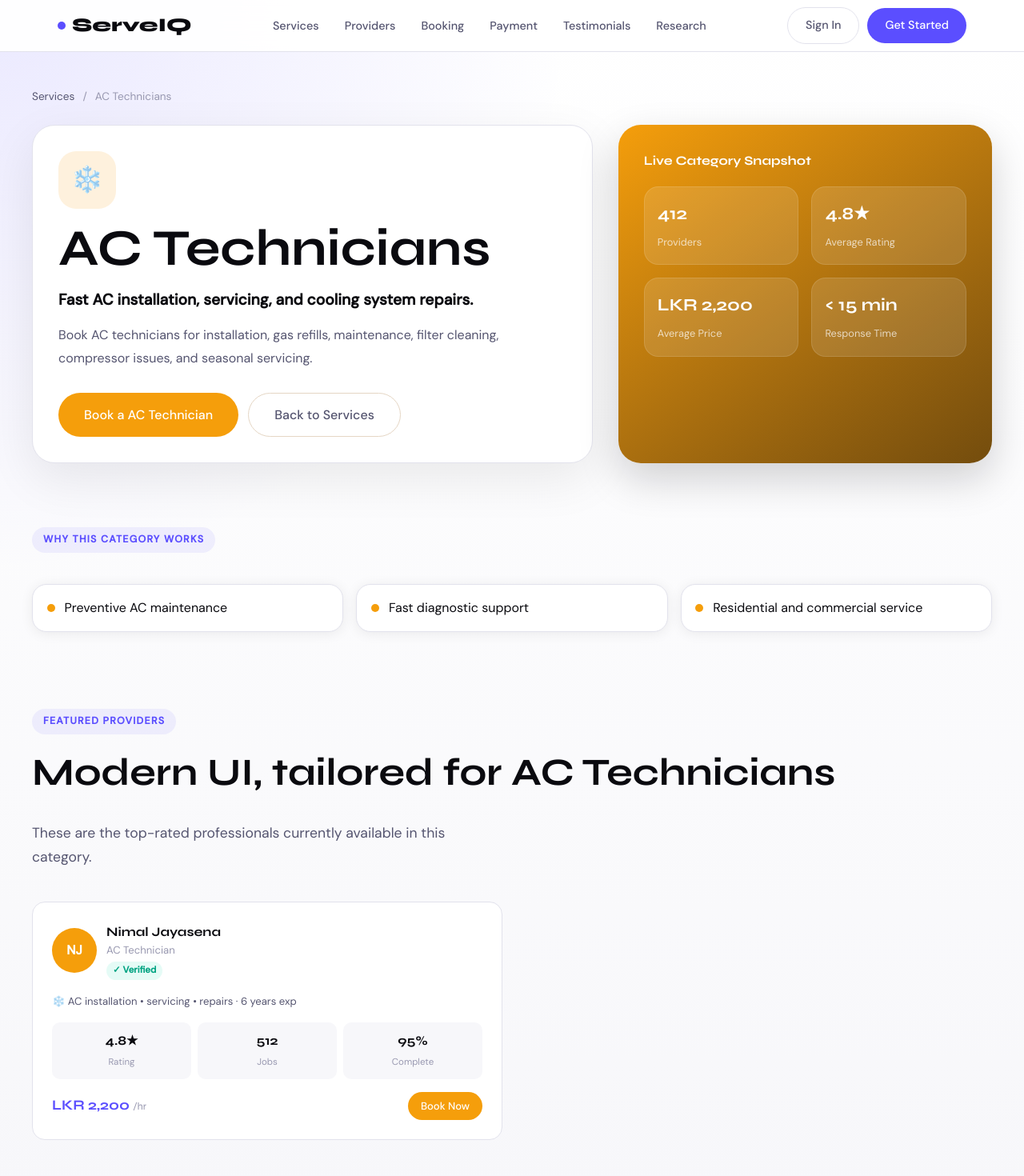
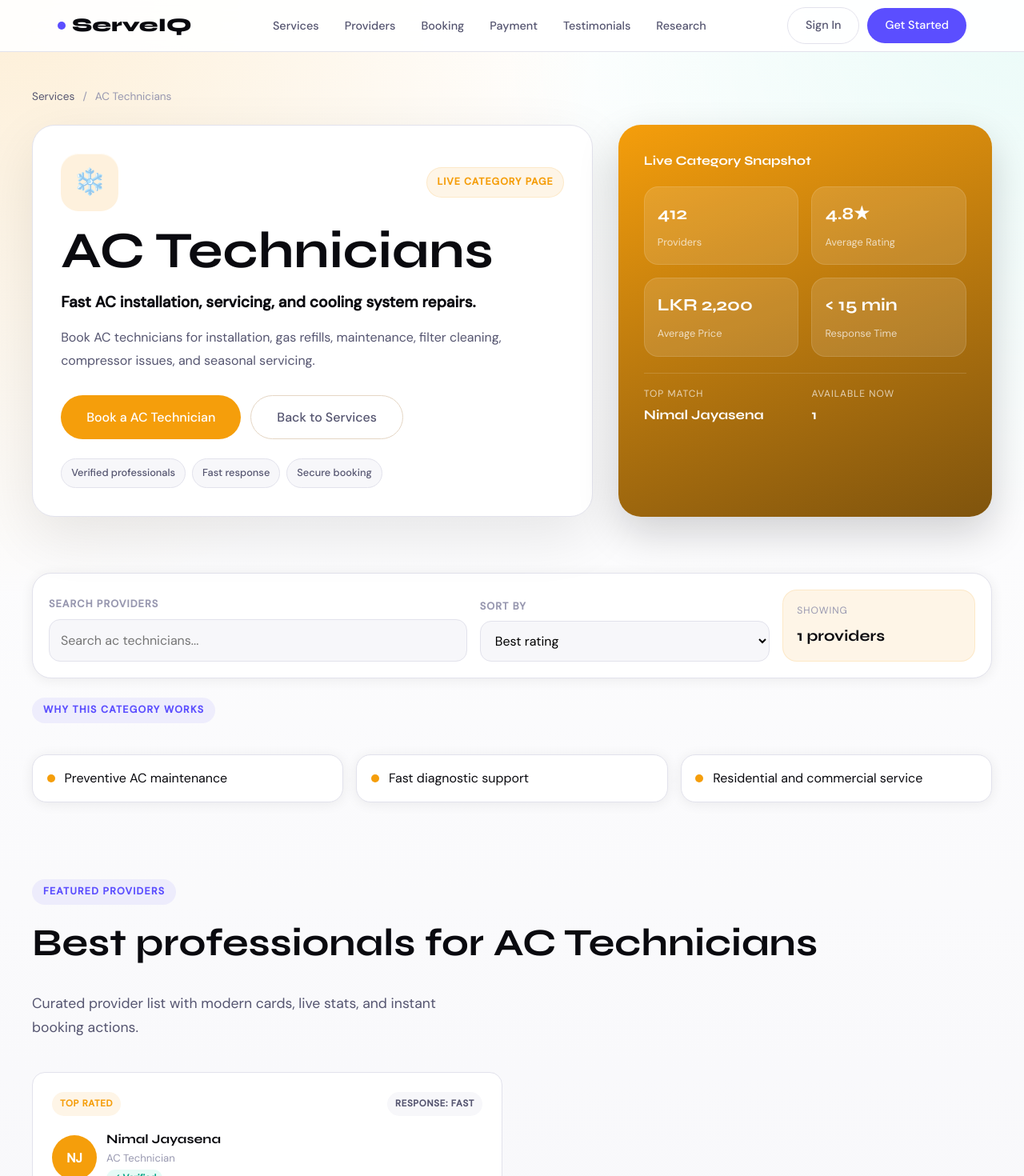
Before and after one commit to sasangihasadara/Smart-Service-Marketplace, a React (Vite) app in the folder frontend/: page /category/ac-technicians in a window 1280 px wide. Shown: the top 1470 px of the page at 80% size. Built offline with nearby package versions, Linux system fonts and the light colour scheme.

Commit message:
change the  categoryPage.jsx

```diff
--- a/frontend/src/pages/user/CategoryPage.jsx
+++ b/frontend/src/pages/user/CategoryPage.jsx
@@ -1,9 +1,15 @@
 import { Link, Navigate, useParams } from "react-router-dom";
-import { useMemo } from "react";
+import { useMemo, useState } from "react";
 import { serviceCategoryPages, topProviders } from "../../data/serveiqData";
+
+function singularize(name) {
+  return name.endsWith("s") ? name.slice(0, -1) : name;
+}
 
 export default function CategoryPage({ onOpenModal }) {
   const { slug } = useParams();
+  const [query, setQuery] = useState("");
+  const [sortBy, setSortBy] = useState("rating");
 
   const category = serviceCategoryPages.find((item) => item.slug === slug);
 
@@ -12,8 +18,30 @@ export default function CategoryPage({ onOpenModal }) {
       return [];
     }
 
-    return topProviders.filter((provider) => provider.category === category.name);
-  }, [category]);
+    const filtered = topProviders.filter(
+      (provider) =>
+        provider.category === category.name &&
+        `${provider.name} ${provider.title} ${provider.details}`.toLowerCase().includes(query.toLowerCase())
+    );
+
+    const sorted = [...filtered].sort((a, b) => {
+      if (sortBy === "rating") {
+        return parseFloat(b.rating) - parseFloat(a.rating);
+      }
+
+      if (sortBy === "price") {
+        return parseInt(a.price.replace(/[^0-9]/g, ""), 10) - parseInt(b.price.replace(/[^0-9]/g, ""), 10);
+      }
+
+      if (sortBy === "jobs") {
+        return parseInt(b.jobs.replace(/,/g, ""), 10) - parseInt(a.jobs.replace(/,/g, ""), 10);
+      }
+
+      return 0;
+    });
+
+    return sorted;
+  }, [category, query, sortBy]);
 
   if (!category) {
     return <Navigate to="/services" replace />;
@@ -31,18 +59,28 @@ export default function CategoryPage({ onOpenModal }) {
 
           <div className="category-hero-grid">
             <div className="category-hero-copy">
-              <div className="category-icon-badge">{category.icon}</div>
+              <div className="category-hero-top">
+                <div className="category-icon-badge">{category.icon}</div>
+                <div className="category-live-pill">Live category page</div>
+              </div>
+
               <h1 className="category-title">{category.name}</h1>
               <p className="category-headline">{category.headline}</p>
               <p className="category-description">{category.description}</p>
 
               <div className="category-hero-actions">
                 <button type="button" className="btn btn-primary btn-lg" onClick={() => onOpenModal("booking")}>
-                  Book a {category.name.slice(0, -1)}
+                  Book a {singularize(category.name)}
                 </button>
                 <Link to="/services" className="btn btn-ghost btn-lg">
                   Back to Services
                 </Link>
+              </div>
+
+              <div className="category-quick-tags">
+                <span>Verified professionals</span>
+                <span>Fast response</span>
+                <span>Secure booking</span>
               </div>
             </div>
 
@@ -66,6 +104,44 @@ export default function CategoryPage({ onOpenModal }) {
                   <span>Response Time</span>
                 </div>
               </div>
+              <div className="category-stats-footer">
+                <div>
+                  <span>Top Match</span>
+                  <strong>{providers[0]?.name || "—"}</strong>
+                </div>
+                <div>
+                  <span>Available Now</span>
+                  <strong>{providers.length}</strong>
+                </div>
+              </div>
+            </div>
+          </div>
+        </div>
+      </section>
+
+      <section className="category-search-panel">
+        <div className="container">
+          <div className="category-search-card">
+            <div className="category-search-field">
+              <label>Search providers</label>
+              <input
+                type="text"
+                value={query}
+                onChange={(event) => setQuery(event.target.value)}
+                placeholder={`Search ${category.name.toLowerCase()}...`}
+              />
+            </div>
+            <div className="category-search-field">
+              <label>Sort by</label>
+              <select value={sortBy} onChange={(event) => setSortBy(event.target.value)}>
+                <option value="rating">Best rating</option>
+                <option value="jobs">Most jobs</option>
+                <option value="price">Lowest price</option>
+              </select>
+            </div>
+            <div className="category-search-summary">
+              <span>Showing</span>
+              <strong>{providers.length} providers</strong>
             </div>
           </div>
         </div>
@@ -90,16 +166,20 @@ export default function CategoryPage({ onOpenModal }) {
           <div className="category-section-head">
             <div>
               <div className="section-label">Featured Providers</div>
-              <h2 className="section-title">Modern UI, tailored for {category.name}</h2>
+              <h2 className="section-title">Best professionals for {category.name}</h2>
             </div>
             <p className="section-sub">
-              These are the top-rated professionals currently available in this category.
+              Curated provider list with modern cards, live stats, and instant booking actions.
             </p>
           </div>
 
           <div className="providers-grid category-providers-grid">
             {providers.map((provider) => (
               <article className="provider-card provider-card--large" key={provider.name}>
+                <div className="provider-card-topline">
+                  <span className="provider-spotlight">Top rated</span>
+                  <span className="provider-response">Response: fast</span>
+                </div>
                 <div className="prov-header">
                   <div className="prov-avatar" style={{ background: provider.color }}>
                     {provider.initials}
@@ -111,10 +191,19 @@ export default function CategoryPage({ onOpenModal }) {
                   </div>
                 </div>
                 <div className="provider-details">{provider.details}</div>
-                <div className="prov-stats">
-                  <div className="prov-stat"><strong>{provider.rating}</strong><span>Rating</span></div>
-                  <div className="prov-stat"><strong>{provider.jobs}</strong><span>Jobs</span></div>
-                  <div className="prov-stat"><strong>{provider.complete}</strong><span>Complete</span></div>
+                <div className="provider-activity">
+                  <div>
+                    <strong>{provider.rating}</strong>
+                    <span>Rating</span>
+                  </div>
+                  <div>
+                    <strong>{provider.jobs}</strong>
+                    <span>Jobs</span>
+                  </div>
+                  <div>
+                    <strong>{provider.complete}</strong>
+                    <span>Complete</span>
+                  </div>
                 </div>
                 <div className="prov-footer">
                   <div className="prov-price">{provider.price} <span>{provider.unit}</span></div>
--- a/frontend/src/styles.css
+++ b/frontend/src/styles.css
@@ -973,12 +973,13 @@ section {
 .category-page {
   --category-accent: var(--accent);
   background:
-    radial-gradient(circle at top left, rgba(91, 78, 255, 0.12), transparent 36%),
+    radial-gradient(circle at top left, color-mix(in srgb, var(--category-accent) 16%, transparent), transparent 34%),
+    radial-gradient(circle at top right, rgba(0, 212, 170, 0.08), transparent 30%),
     linear-gradient(180deg, #ffffff 0%, #f7f7fa 100%);
 }
 
 .category-hero {
-  padding: 110px 2rem 80px;
+  padding: 110px 2rem 70px;
 }
 
 .category-breadcrumb {
@@ -1007,8 +1008,17 @@ section {
   background: white;
   border: 1px solid var(--border);
   border-radius: 28px;
-  padding: 2rem;
-  box-shadow: 0 20px 60px rgba(10, 10, 15, 0.08);
+  padding: 2.2rem;
+  box-shadow: 0 24px 70px rgba(10, 10, 15, 0.09);
+}
+
+.category-hero-top {
+  display: flex;
+  align-items: center;
+  justify-content: space-between;
+  gap: 12px;
+  margin-bottom: 1rem;
+  flex-wrap: wrap;
 }
 
 .category-icon-badge {
@@ -1019,8 +1029,20 @@ section {
   align-items: center;
   justify-content: center;
   font-size: 2rem;
-  margin-bottom: 1rem;
   background: color-mix(in srgb, var(--category-accent) 14%, white);
+  box-shadow: inset 0 1px 0 rgba(255, 255, 255, 0.65);
+}
+
+.category-live-pill {
+  background: color-mix(in srgb, var(--category-accent) 10%, white);
+  color: var(--category-accent);
+  border: 1px solid color-mix(in srgb, var(--category-accent) 14%, transparent);
+  border-radius: 999px;
+  padding: 8px 12px;
+  font-size: 0.78rem;
+  font-weight: 700;
+  text-transform: uppercase;
+  letter-spacing: 0.08em;
 }
 
 .category-title {
@@ -1050,11 +1072,28 @@ section {
   margin-top: 1.75rem;
 }
 
+.category-quick-tags {
+  display: flex;
+  gap: 8px;
+  flex-wrap: wrap;
+  margin-top: 1.5rem;
+}
+
+.category-quick-tags span {
+  background: var(--surface);
+  border: 1px solid var(--border);
+  color: var(--text2);
+  border-radius: 999px;
+  padding: 7px 12px;
+  font-size: 0.8rem;
+  font-weight: 500;
+}
+
 .category-stats-card {
   border-radius: 28px;
   padding: 2rem;
   color: white;
-  background: linear-gradient(145deg, var(--category-accent), color-mix(in srgb, var(--category-accent) 45%, #0a0a0f));
+  background: linear-gradient(160deg, var(--category-accent), color-mix(in srgb, var(--category-accent) 50%, #0a0a0f));
   box-shadow: 0 20px 50px rgba(10, 10, 15, 0.18);
 }
 
@@ -1087,6 +1126,93 @@ section {
 .category-stats-grid span {
   font-size: 0.8rem;
   color: rgba(255, 255, 255, 0.7);
+}
+
+.category-stats-footer {
+  margin-top: 1.25rem;
+  padding-top: 1rem;
+  border-top: 1px solid rgba(255, 255, 255, 0.15);
+  display: grid;
+  grid-template-columns: repeat(2, 1fr);
+  gap: 1rem;
+}
+
+.category-stats-footer span {
+  display: block;
+  font-size: 0.75rem;
+  color: rgba(255, 255, 255, 0.7);
+  margin-bottom: 4px;
+  text-transform: uppercase;
+  letter-spacing: 0.08em;
+}
+
+.category-stats-footer strong {
+  font-family: "Syne", sans-serif;
+  font-size: 1.05rem;
+}
+
+.category-search-panel {
+  padding: 0 2rem 24px;
+}
+
+.category-search-card {
+  display: grid;
+  grid-template-columns: 1.3fr 0.9fr 0.6fr;
+  gap: 1rem;
+  align-items: end;
+  background: white;
+  border: 1px solid var(--border);
+  border-radius: 24px;
+  padding: 1.25rem;
+  box-shadow: var(--card-shadow);
+}
+
+.category-search-field label {
+  display: block;
+  font-size: 0.8rem;
+  color: var(--text3);
+  margin-bottom: 8px;
+  text-transform: uppercase;
+  letter-spacing: 0.08em;
+  font-weight: 600;
+}
+
+.category-search-field input,
+.category-search-field select {
+  width: 100%;
+  border: 1px solid var(--border);
+  border-radius: 14px;
+  padding: 13px 14px;
+  background: var(--surface);
+  outline: none;
+}
+
+.category-search-field input:focus,
+.category-search-field select:focus {
+  border-color: var(--category-accent);
+  background: white;
+}
+
+.category-search-summary {
+  border-radius: 18px;
+  padding: 1rem 1.1rem;
+  background: color-mix(in srgb, var(--category-accent) 10%, white);
+  border: 1px solid color-mix(in srgb, var(--category-accent) 14%, transparent);
+}
+
+.category-search-summary span {
+  display: block;
+  font-size: 0.76rem;
+  text-transform: uppercase;
+  letter-spacing: 0.08em;
+  color: var(--text3);
+  margin-bottom: 6px;
+}
+
+.category-search-summary strong {
+  font-family: "Syne", sans-serif;
+  font-size: 1.2rem;
+  color: var(--text);
 }
 
 .category-benefits,
@@ -1136,6 +1262,65 @@ section {
 
 .provider-card--large {
   background: linear-gradient(180deg, #ffffff 0%, #fbfbff 100%);
+  border-radius: 24px;
+  overflow: hidden;
+  position: relative;
+}
+
+.provider-card-topline {
+  display: flex;
+  justify-content: space-between;
+  align-items: center;
+  margin-bottom: 1rem;
+  gap: 10px;
+}
+
+.provider-spotlight,
+.provider-response {
+  display: inline-flex;
+  align-items: center;
+  border-radius: 999px;
+  padding: 6px 10px;
+  font-size: 0.72rem;
+  font-weight: 700;
+  letter-spacing: 0.06em;
+  text-transform: uppercase;
+}
+
+.provider-spotlight {
+  background: color-mix(in srgb, var(--category-accent) 10%, white);
+  color: var(--category-accent);
+}
+
+.provider-response {
+  background: var(--surface);
+  color: var(--text2);
+}
+
+.provider-activity {
+  display: grid;
+  grid-template-columns: repeat(3, 1fr);
+  gap: 10px;
+  margin: 1rem 0;
+}
+
+.provider-activity div {
+  background: var(--surface);
+  border-radius: 16px;
+  padding: 0.9rem 0.8rem;
+  text-align: center;
+}
+
+.provider-activity strong {
+  display: block;
+  font-family: "Syne", sans-serif;
+  font-size: 1rem;
+  margin-bottom: 2px;
+}
+
+.provider-activity span {
+  font-size: 0.72rem;
+  color: var(--text3);
 }
 
 .category-page .btn-primary {
@@ -1148,6 +1333,44 @@ section {
 
 .category-page .btn-ghost {
   border-color: color-mix(in srgb, var(--category-accent) 18%, var(--border));
+}
+
+@media (max-width: 900px) {
+  .category-hero-grid,
+  .category-search-card,
+  .category-providers-grid {
+    grid-template-columns: 1fr;
+  }
+
+  .category-benefit-grid {
+    grid-template-columns: 1fr;
+  }
+
+  .category-hero,
+  .category-benefits,
+  .category-providers,
+  .category-search-panel {
+    padding-left: 1rem;
+    padding-right: 1rem;
+  }
+}
+
+@media (max-width: 720px) {
+  .category-stats-grid,
+  .category-stats-footer,
+  .provider-activity {
+    grid-template-columns: 1fr;
+  }
+
+  .category-hero-copy,
+  .category-stats-card {
+    padding: 1.25rem;
+    border-radius: 22px;
+  }
+
+  .category-title {
+    font-size: clamp(2rem, 12vw, 3rem);
+  }
 }
 
 .provider-card {
```
